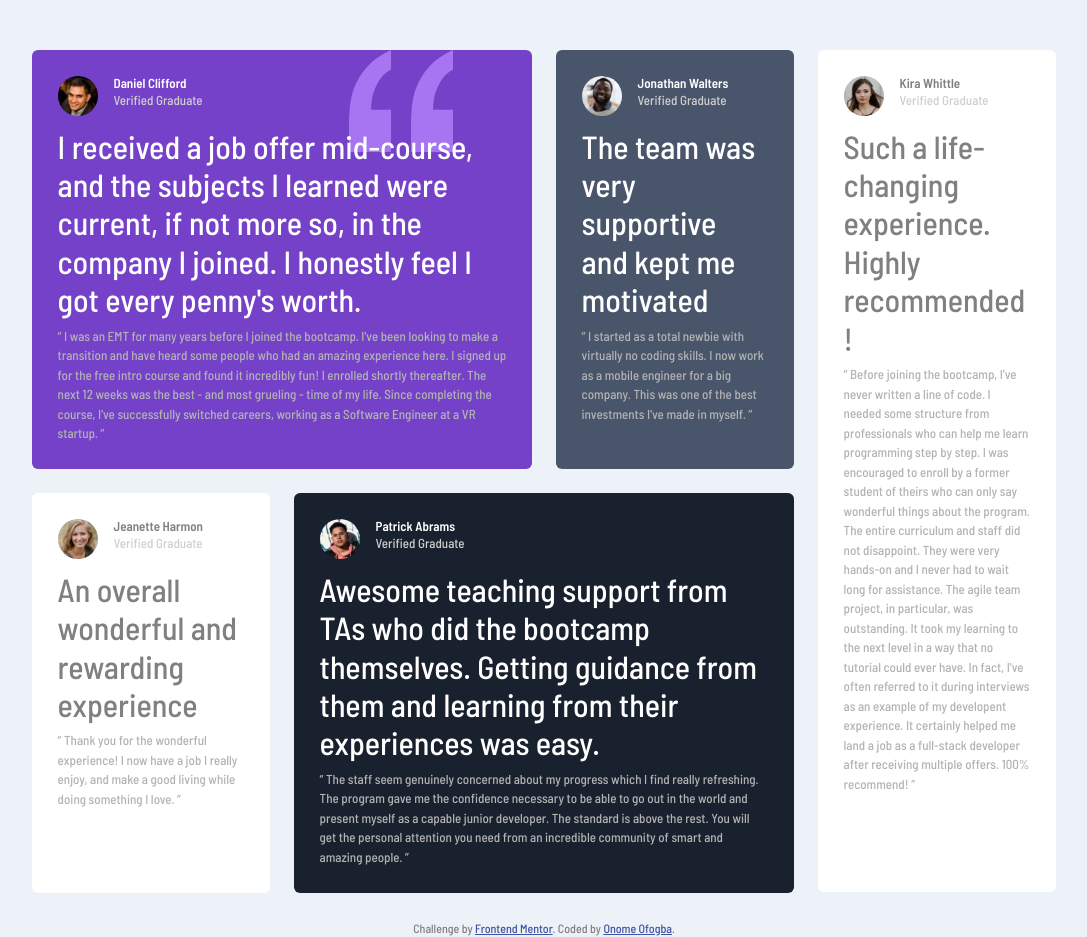
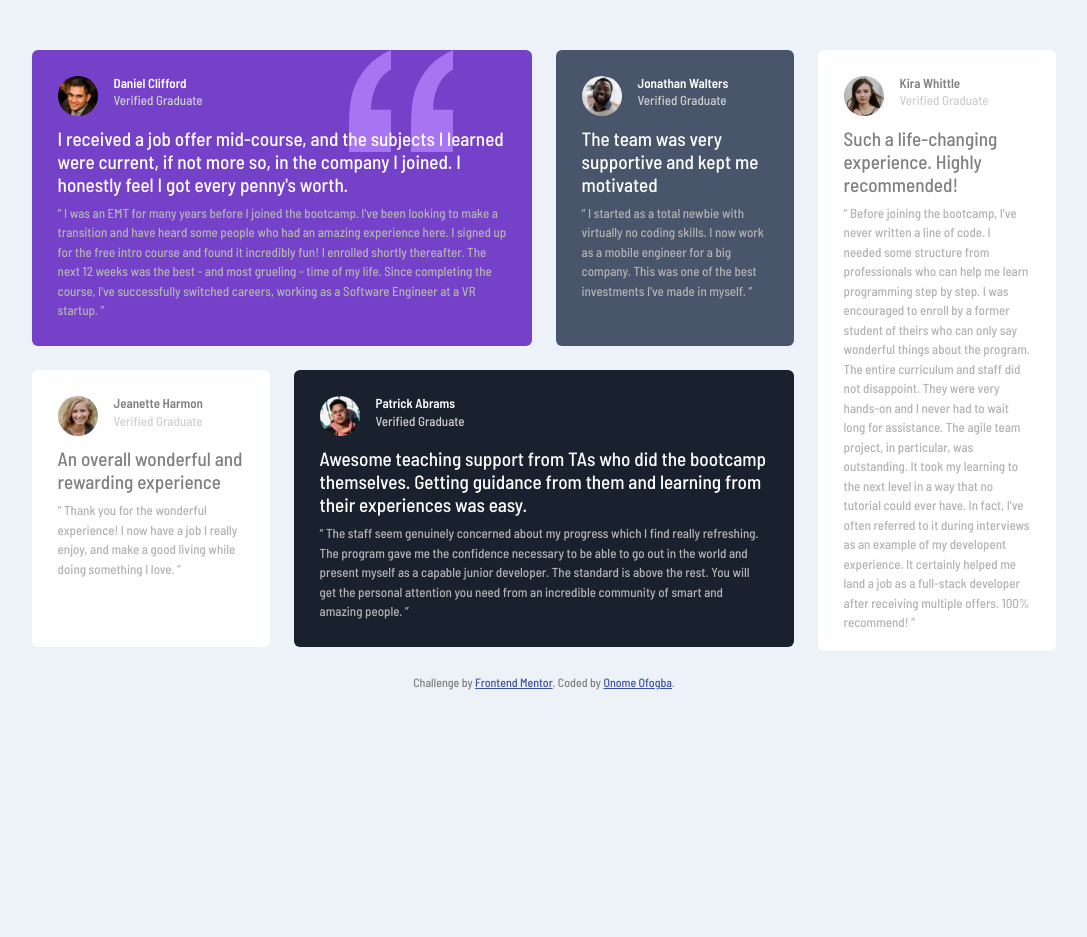
Before and after one commit to faithofogba/testimonial-grid-section, a React (Create React App) app: page / in a window 1280 px wide. Shown: the whole page, without its empty margins (96-1183 px from the left). After the commit the page ends 800 px from the top, so only its background shows below. Built offline with nearby package versions, Linux system fonts and the light colour scheme.

Commit message:
clean ups

```diff
--- a/src/App.css
+++ b/src/App.css
@@ -40,6 +40,10 @@ body {
   background-color: hsl(219, 29%, 14%);
 }
 
+.card-title {
+  font-size: 1.2rem;
+}
+
 img {
   height: 40px;
   width: 40px;
```
